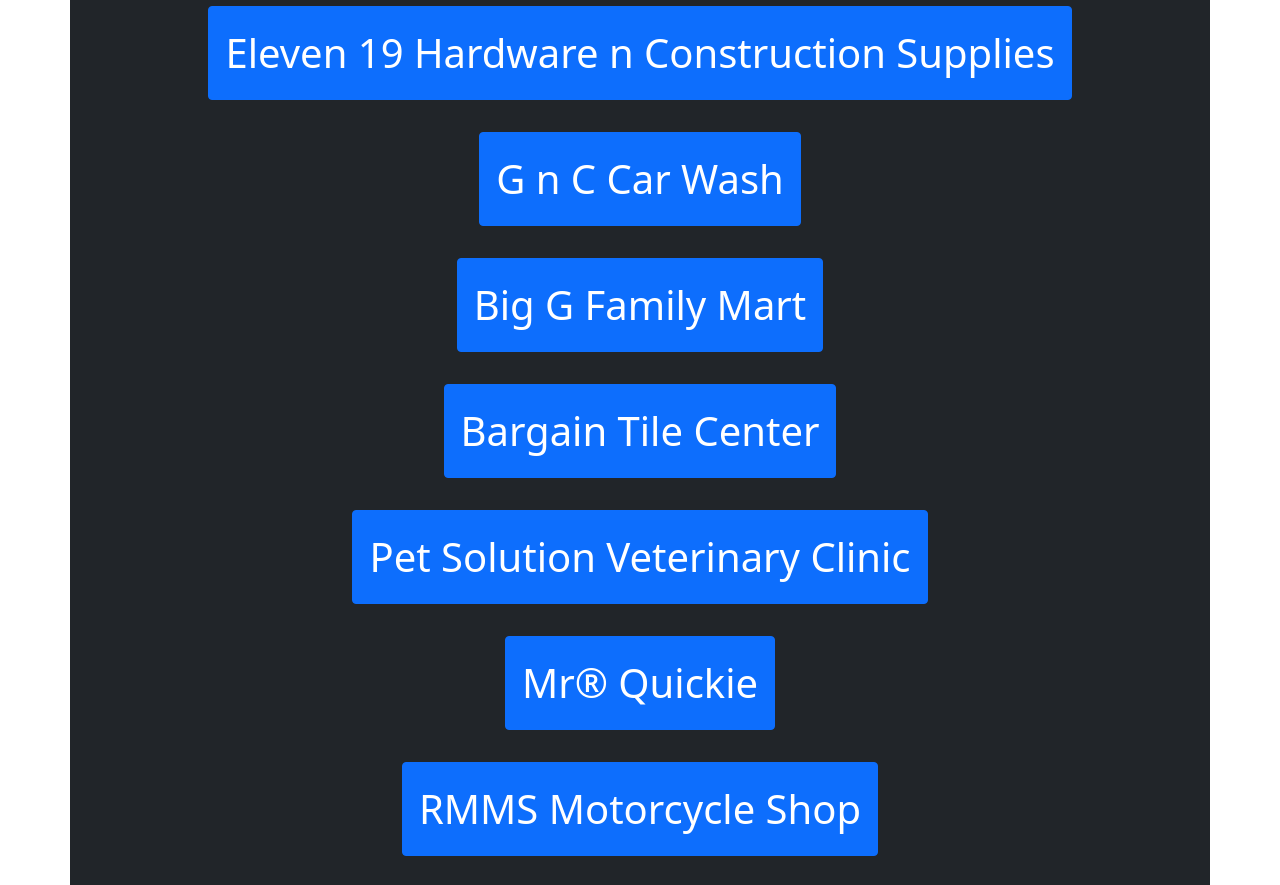
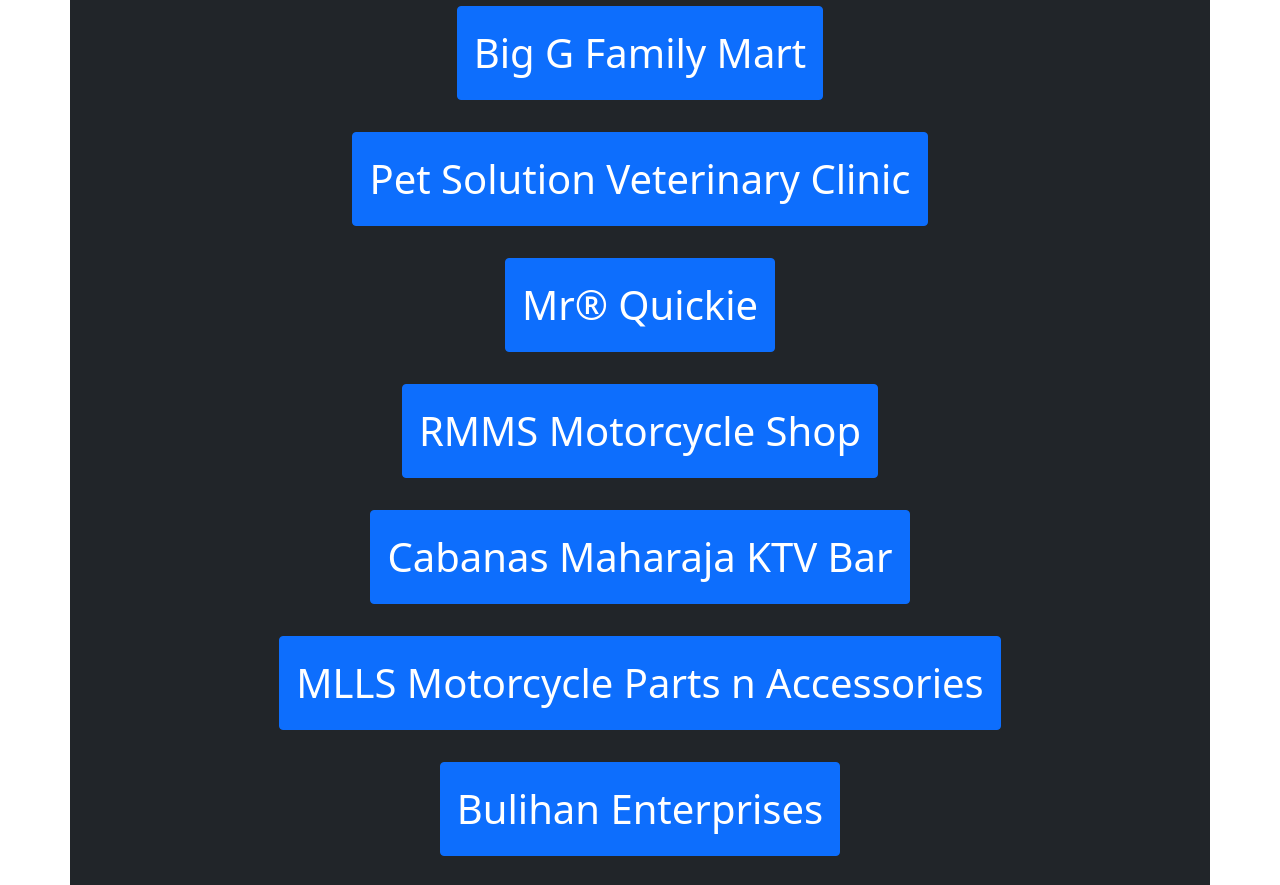
Before and after one commit to BulSU-K/BulSU-K.github.io, a plain HTML site: page index.html in a window 1280 px wide. Shown: the part 940-1825 px from the top of the page. Drawn offline with nearby package versions, Linux system fonts and the light colour scheme.

Commit message:
deleted 3 items

```diff
--- a/index.html
+++ b/index.html
@@ -33,9 +33,6 @@
 <body>
     <div class="container bg-dark text-light w-100 p-5 text-center">
         <div class="container">
-                <a href="https://goo.gl/maps/1FYv2cWBZ3zmvyZBA" type="button" class="btn btn-primary fs-1 m-3 p-3">enlins bakeshop</a>
-            </div>
-            <div class="container">
             <a href="https://goo.gl/maps/kghRZ4aV7oBFi1Wd6" type="button" class="btn btn-primary fs-1 m-3 p-3">Siowings Malolos</a>
         </div>
         <div class="container">
@@ -57,13 +54,7 @@
             <a href="https://goo.gl/maps/iXMiiTsReSiXmD4Q7" type="button" class="btn btn-primary fs-1 m-3 p-3">Eleven 19 Hardware n Construction Supplies</a>
         </div>
         <div  class="container">
-                <a href="https://goo.gl/maps/fKTtDeGs3HizGfmg6" type="button" class="btn btn-primary fs-1 m-3 p-3">G n C Car Wash</a>
-            </div>
-            <div  class="container">
             <a href="https://goo.gl/maps/214KL1aXWL1uQfcQ6" type="button" class="btn btn-primary fs-1 m-3 p-3">Big G Family Mart</a>
-            </div>
-            <div  class="container">
-                <a href="https://goo.gl/maps/GhWeahoj279pfV3k7" type="button" class="btn btn-primary fs-1 m-3 p-3">Bargain Tile Center</a>
         </div>
         <div  class="container">
             <a href="https://goo.gl/maps/uuW7gSCyRK4Lfnfj7" type="button" class="btn btn-primary fs-1 m-3 p-3">Pet Solution Veterinary Clinic</a>
```
Lines whose indentation alone changed are shown as unchanged.
